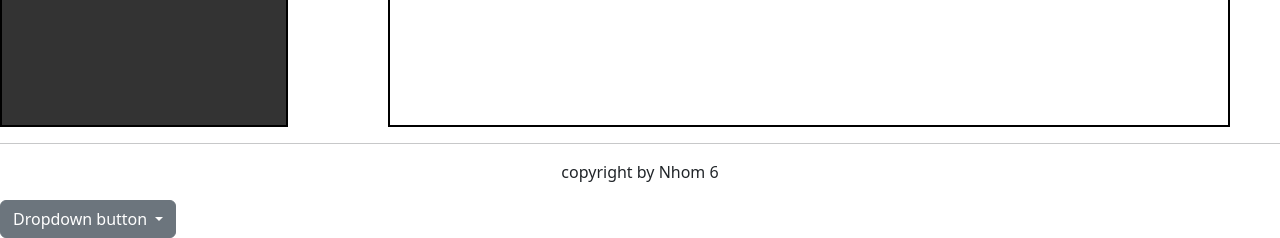
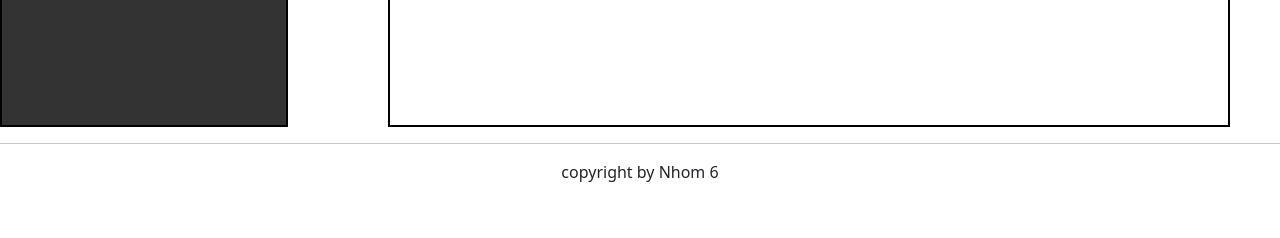
Before and after one commit to nguyenduongchitam/CakeShop, a PHP site: page /index.php in a window 1280 px wide. Shown: the part 620-858 px from the top of the page. After the commit the page ends 802 px from the top, so only its background shows below. Run offline with PHP 8.4, Linux system fonts and the light colour scheme.

Commit message:
add file

```diff
--- a/admin/modules/index.php
+++ b/admin/modules/index.php
@@ -17,14 +17,5 @@
     include("footer.php");
     ?>
 </body>
-<div class="dropdown">
-  <button class="btn btn-secondary dropdown-toggle" type="button" data-bs-toggle="dropdown" aria-expanded="false">
-    Dropdown button
-  </button>
-  <ul class="dropdown-menu">
-    <li><a class="dropdown-item" href="#">Action</a></li>
-    <li><a class="dropdown-item" href="#">Another action</a></li>
-    <li><a class="dropdown-item" href="#">Something else here</a></li>
-  </ul>
-</div>
+
 </html>
```
